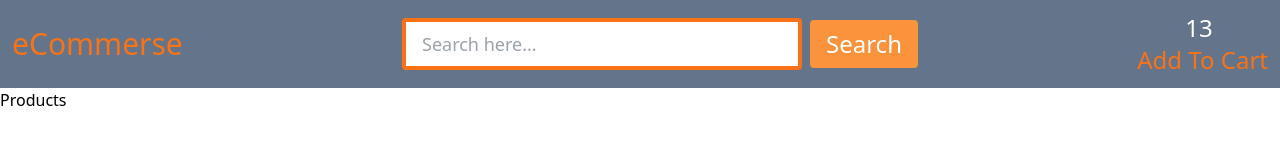
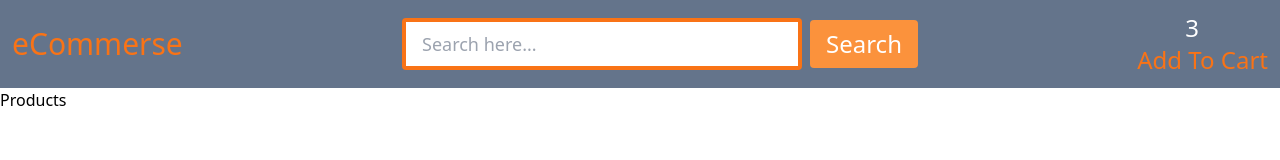
Before and after one commit to Sonu8544/eConnerse-Project-React-Js-Redux, a React (Vite) app: page / in a window 1280 px wide. Shown: the top 160 px of the page. Built offline with nearby package versions, Linux system fonts and the light colour scheme.

Commit message:
NavBar ready With Funclaty

```diff
--- a/src/components/navbar/NavBar.jsx
+++ b/src/components/navbar/NavBar.jsx
@@ -1,8 +1,18 @@
-import React from "react";
+import React, { useState } from "react";
 import "./NavBar.css";
 import { Link } from "react-router-dom";
 
-const NavBar = () => {
+const NavBar = ({ onSearch, cartItemCount = 3 }) => {
+
+  const [searchQuery, setSearchQuery] = useState("")
+
+  const handleSubmit = () =>{
+    if(searchQuery.trim().length){
+      onSearch(searchQuery.trim())
+    }
+    setSearchQuery("")
+  }
+
   return (
     <>
       <div className="wrapper w-full bg-slate-500 p-3 text-white text-2xl ">
@@ -19,15 +29,20 @@ const NavBar = () => {
               <input
                 className="px-4 text-orange-500 py-2 border-4 border-orange-500 rounded outline-none w-full md:w-[400px] text-lg"
                 type="text"
+                value={searchQuery}
+                onChange={e => setSearchQuery(e.target.value)}
                 placeholder="Search here..."
               />
-              <button className="bg-orange-400 hover:bg-orange-600 text-white rounded px-4 py-2 ml-2 transition duration-300">
+              <button type="button" className="bg-orange-400 hover:bg-orange-600 text-white rounded px-4 py-2 ml-2 transition duration-300" onClick={handleSubmit}>
                 Search
               </button>
             </div>
           </div>
           <div className="addToCart">
-            <p className="ml-0 md:ml-12 text-white">13</p>
+          {cartItemCount > 0 && (
+            <p className="ml-0 md:ml-12 text-white">{cartItemCount < 9 ? cartItemCount : "9+"}</p>
+          )}
+
             <Link to="/cart">
               <h1 className="text-orange-500 hover:underline duration-100">
                 Add To Cart
```
